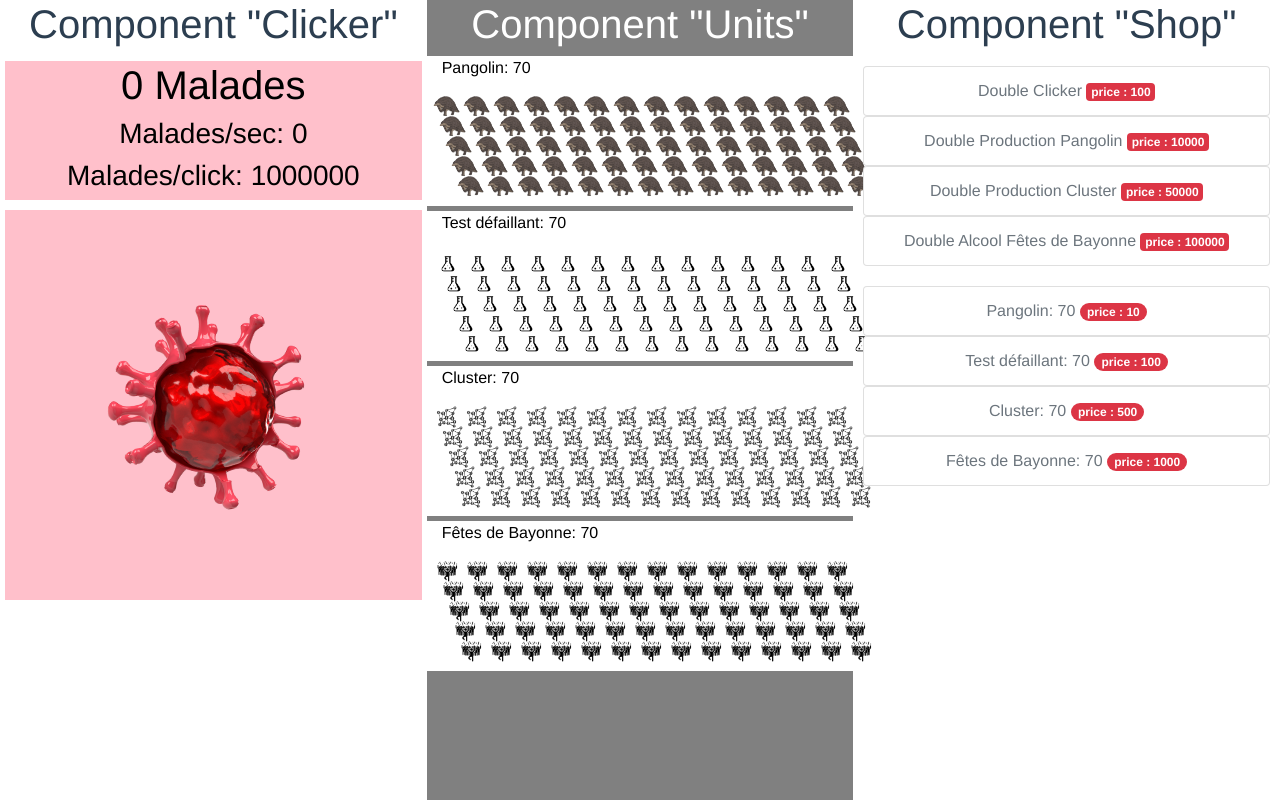
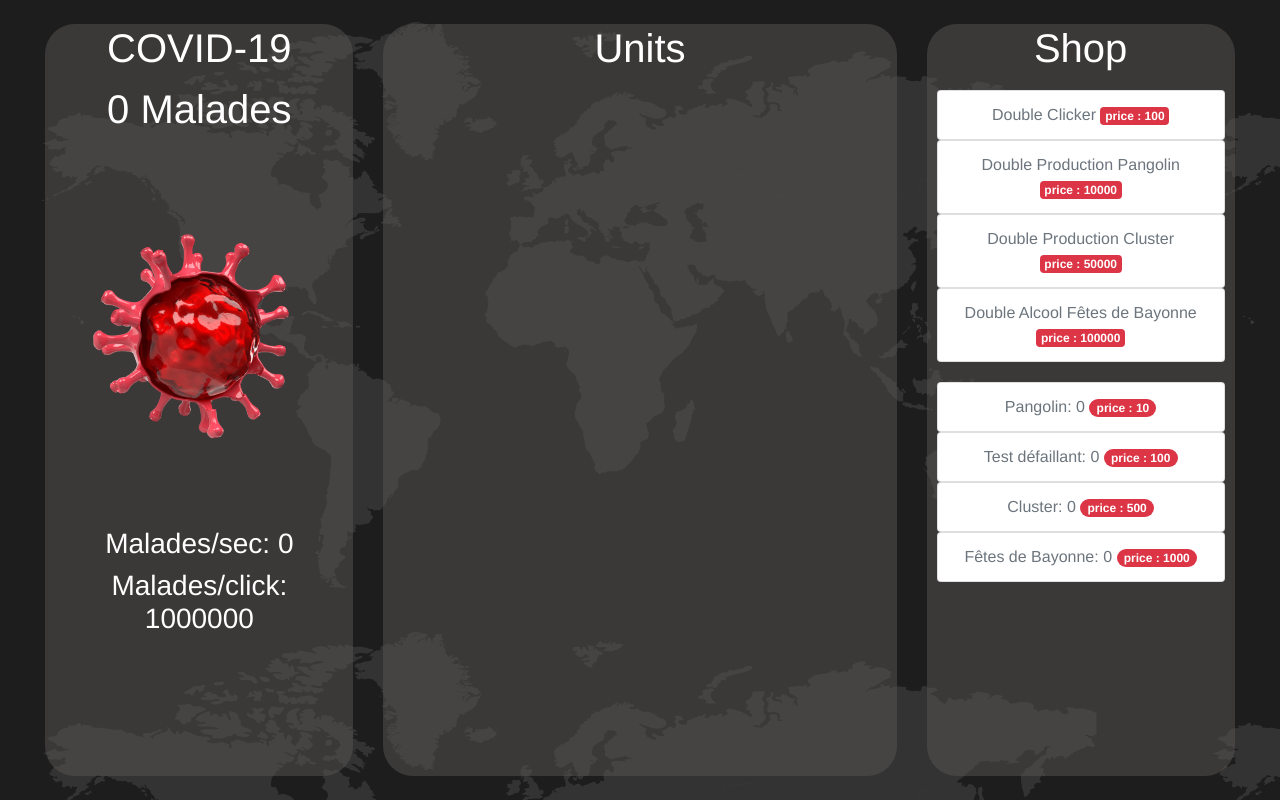
Before and after one commit to richardoot/CovidClicker, a Vue app: page / in a window 1280 px wide. Built offline with nearby package versions, Linux system fonts and the light colour scheme.

Commit message:
Début de mise en place de la maquette

```diff
--- a/src/App.vue
+++ b/src/App.vue
@@ -1,7 +1,8 @@
 <template>
   <div id="app">
+    <div id="backbround_img"></div>
     <b-container fluid>
-      <b-row>
+      <b-row align-h = "center" >
 
         <Clicker
           v-on:addMalade="addMalade"
@@ -68,7 +69,19 @@ export default {
   -moz-osx-font-smoothing: grayscale;
   text-align: center;
   color: #2c3e50;
-  /* margin-top: 60px; */
+  background-color: rgb(29,29,29);
+  padding: 3vh;
+}
+
+#backbround_img{
+  position: absolute;
+  top: 50%;
+  left: 50%;
+  transform: translate(-50% ,-50%);
+  width: 100%;
+  height: 100%;
+  background-image: url("./assets/map.png");
+  opacity: 0.15;
 }
 
 </style>
--- a/src/components/Clicker.vue
+++ b/src/components/Clicker.vue
@@ -1,18 +1,22 @@
 <template>
-    <b-col id="clicker" class="vh-100">
-            <h1>Component "Clicker"</h1>
+    <b-col cols="3" id="clicker-container">
+            <h1>COVID-19</h1>
             <b-row>
-                <b-col style="color: black; background-color: pink; margin:5px;">
+                <b-col id="clicker_container_counter">
                     <h1>{{arrondirValeur(nbMalades)}} Malades</h1>
-                    <h3>Malades/sec: {{productionPerSec}}</h3>
-                    <h3>Malades/click: {{productionClick}}</h3>
                 </b-col>
             </b-row>
             <b-row class="h-50">
-                <b-col style="color: black; background-color: pink; margin:5px;">
+                <b-col id="clicker_cointainer_img">
                     <a v-on:click="$emit('addMalade')" href="#" style="display:block;width:100%;height:100%;text-decoration:none;color:white">
                         <b-img  id="imgCovid" :src="require('../assets/covid_1.png')"  fluid  alt="Image responsive"/>
                     </a>
+                </b-col>
+            </b-row>
+            <b-row>
+                <b-col id="clicker_container_description">
+                    <h3>Malades/sec: {{productionPerSec}}</h3>
+                    <h3>Malades/click: {{productionClick}}</h3>
                 </b-col>
             </b-row>
     </b-col>
@@ -43,8 +47,23 @@ export default {
 
 <style>
 
-#clicker{
-    /* color: white; */
+#clicker-container{
+    height: 94vh;
+    background-color: rgba(91,84,84, 0.5);
+    border-radius: 30px;
+    color: white;
+    margin: 0 30px 0 0;
+}
+
+#clicker_container_counter, #clicker_container_description{
+    /* background-color: rgba(255,192,203,0.5);  */
+    margin:5px;
+}
+
+#clicker_cointainer_img{
+    /* color: black;  */
+    /* background-color: rgba(255,192,203,0.5);  */
+    margin:5px;
 }
 
 #imgCovid {
--- a/src/components/Shop.vue
+++ b/src/components/Shop.vue
@@ -1,6 +1,6 @@
 <template>
-    <b-col id="shop">
-        <h1>Component "Shop"</h1>
+    <b-col cols="3" id="shop-container">
+        <h1>Shop</h1>
         <b-row>
             <ShopPowers
                 v-bind:items="items"
@@ -33,8 +33,12 @@ export default {
 
 <style>
 
-#shop{
-    /* color: white; */
+#shop-container{
+    height: 94vh;
+    background-color: rgba(91,84,84, 0.5);
+    border-radius: 30px;
+    color: white;
+    margin: 0 0 0 30px;
 }
 
 
--- a/src/components/Units.vue
+++ b/src/components/Units.vue
@@ -1,11 +1,11 @@
 <template>
-    <b-col style="color: white; background-color: grey;" > <!-- v-on:click="" -->
-        <h1>Component "Units"</h1>
+    <b-col cols="5" id="units-container">
+        <h1>Units</h1>
         <b-row>
-            <b-col id="unit-container" cols="12" v-for="item in addDynamicsValue()" :key="item.id" style="color: black; background-color: white;margin-bottom: 5px;">
+            <b-col id="units-single-container" cols="12" v-for="item in addDynamicsValue()" :key="item.id">
                 <p style="text-align:left">{{item.name}}: {{item.number}}</p>
                 <template v-for="n in item.number">
-                    <b-img :style="`top:${40+((n-1)%5)*20}px;left:${(6*(n-1))}px`" :key="n" :id="`unit-image`" :src="require(`@/assets/${item.image}`)"></b-img>
+                    <b-img :style="`top:${30+((n-1)%5)*20}px;left:${(6*n)+10}px`" :key="n" :id="`unit-image`" :src="require(`@/assets/${item.image}`)"></b-img>
                     <!-- <b-img v-if="(n%5) == 2" :style="`top:60px;left:${(6*(n-1))}px`" :key="n" :id="`unit-image`" :src="require(`@/assets/${item.image}`)"></b-img>
                     <b-img v-if="(n%5) == 3" :style="`top:80px;left:${(6*(n-1))}px`" :key="n" :id="`unit-image`" :src="require(`@/assets/${item.image}`)"></b-img>
                     <b-img v-if="(n%5) == 4" :style="`top:100px;left:${(6*(n-1))}px`" :key="n" :id="`unit-image`" :src="require(`@/assets/${item.image}`)"></b-img>
@@ -35,7 +35,7 @@ export default {
                 })
             });
 
-            return this.items;
+            return this.items.filter(item => item.number>0);
         },
     },
     computed:{
@@ -45,9 +45,20 @@ export default {
 </script>
 
 <style>
-    #unit-container{
+    #units-container{
+        height: 94vh;
+        background-color: rgba(91,84,84, 0.5);
+        border-radius: 30px;
+        color: white;
+        padding: 0 25px 0 25px;
+        overflow: auto;
+    }
+    #units-single-container{
+        background-color: rgba(255, 255, 255, 0.1);
         position: relative;
         height: 150px;
+        margin-bottom: 5px;
+        overflow: auto;
     }
     #unit-image{
         width: 40px;
--- a/src/store/store.js
+++ b/src/store/store.js
@@ -10,10 +10,10 @@ export default new Vuex.Store({
             production_click: 1000000,
             production_per_sec:0,
             items:[
-                {id: 0,   price: 10,    number: 70,  coeffPrice: 0.25,  production: 0.5  },
-                {id: 1,   price: 100,   number: 70,  coeffPrice: 0.25,  production: 3    },
-                {id: 2,   price: 500,   number: 70,  coeffPrice: 0.25,  production: 6    },
-                {id: 3,   price: 1000,  number: 70,  coeffPrice: 0.25,  production: 12   },
+                {id: 0,   price: 10,    number: 0,  coeffPrice: 0.25,  production: 0.5  },
+                {id: 1,   price: 100,   number: 0,  coeffPrice: 0.25,  production: 3    },
+                {id: 2,   price: 500,   number: 0,  coeffPrice: 0.25,  production: 6    },
+                {id: 3,   price: 1000,  number: 0,  coeffPrice: 0.25,  production: 12   },
             ],
             powers:[
                 {id: 0,   actif: false   },
```
Also changed, not shown: public/map.png (added), src/assets/map.png (added).
